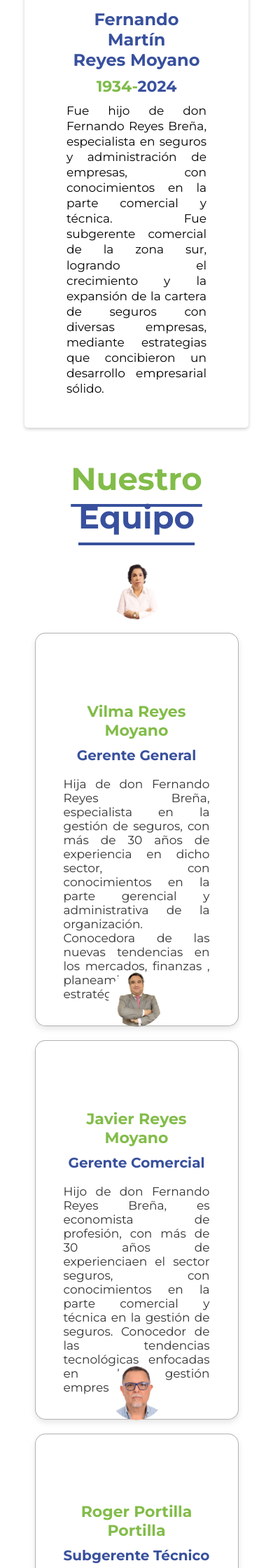
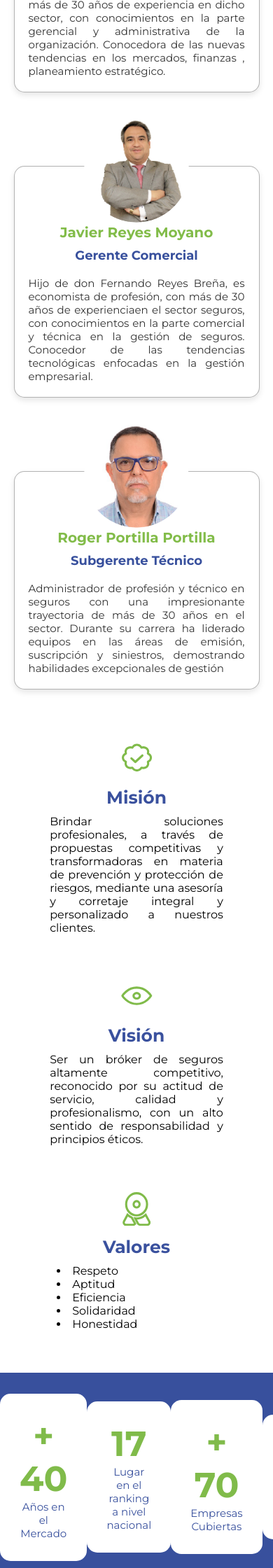
Before and after one commit to Giancarlos1024/reyes, a PHP site: page /pages/Quienes_somos.php in a window 390 px wide; the page is wider, and only the part inside the window is pictured. Shown: the part 3636-5876 px from the top of that part at 70% size. Run offline with PHP 8.4, Linux system fonts and the light colour scheme.

Commit message:
avanzando responsive

```diff
--- a/public/css/quienes_somos.css
+++ b/public/css/quienes_somos.css
@@ -122,12 +122,49 @@
         font-size: 1.8rem;
     }
 
+
+
+
+    .seguro-img {
+        height: auto; /* Mantener la proporción de la imagen */
+        max-height: 300px; /* Limitar la altura de la imagen */
+    }
+
     .text-container p {
+        font-size: 1rem; /* Tamaño de fuente ajustado */
+    }
+    .historia-section .text-container-h p {
         font-size: 1rem;
     }
+
 }
 
+/* Responsividad para dispositivos más pequeños */
+@media (max-width: 480px) {
+    .seguro-section {
+        flex-direction: column; /* Cambia a columna en pantallas pequeñas */
+    }
 
+    .text-container h1 {
+        font-size: 1.8rem;
+    }
+
+
+
+
+    .seguro-img {
+        height: auto; /* Mantener la proporción de la imagen */
+        max-height: 300px; /* Limitar la altura de la imagen */
+    }
+
+    .text-container p {
+        font-size: 1rem; /* Tamaño de fuente ajustado */
+    }
+    .historia-section .text-container-h p {
+        font-size: 1rem;
+    }
+
+}
 
 
 
@@ -186,6 +223,9 @@
 
 
 
+
+
+
 .container-gerente {
     display: flex;
     flex-wrap: wrap; /* Permite que los bloques se ajusten en varias líneas si es necesario */
@@ -194,6 +234,8 @@
     /*align-items: center;*/ /*alinear verticalmente*/
     justify-content: center; /*alinear horizontalmente*/
 }
+
+
 
 .block-gerente {
     background-color: white; /* Color de fondo blanco */
@@ -244,6 +286,62 @@
     width: 200px;
     height: 200px;
 }
+
+
+/* Ajustes para pantallas menores a 768px */
+@media (max-width: 768px) {
+    .block-gerente {
+        padding: 25px 40px;
+        max-width: 400px;
+    }
+
+    .block-gerente h1 {
+        font-size: 22px;
+    }
+
+    .block-gerente h2 {
+        font-size: 20px;
+    }
+
+    .block-gerente p {
+        font-size: 15px;
+    }
+
+    .block-gerente > img {
+        width: 180px;
+        height: 180px;
+    }
+}
+
+/* Ajustes para pantallas menores a 480px */
+@media (max-width: 480px) {
+    .block-gerente {
+        padding: 15px 20px;
+        max-width: 100%;
+    }
+
+    .block-gerente h1 {
+        font-size: 20px;
+    }
+
+    .block-gerente h2 {
+        font-size: 18px;
+    }
+
+    .block-gerente p {
+        font-size: 14px;
+    }
+
+    .block-gerente > img {
+        width: 150px;
+        height: 150px;
+    }
+}
+
+
+
+
+
 
 
 
@@ -473,22 +571,73 @@
 }
 
 
+/* Media Queries para pantallas más pequeñas */
+@media (max-width: 768px) {
+    .team-member {
+        flex: 1 1 calc(50% - 20px); /* Dos columnas en pantallas de 768px */
+    }
+    .team-member {
+        margin-top: 95px;
+    }
+    .text-container-equipo{
+        margin: 0px;
+        padding: 0px;
+    }
+    .team-member h3 {
+        margin-top: 20%;
+    }
+    .team-member p {
+        font-size: 15px;
+        text-align: justify;
+
+    }
+
+
+@media (max-width: 480px) {
+    .team-member {
+        flex: 1 1 100%; /* Una columna en pantallas de 480px */
+        margin: 10px 0; /* Ajusta el margen para mejorar el espaciado */
+        padding: 20px; /* Reduce el padding en pantallas pequeñas */
+    }
+
+    .team-member img {
+        width: 150px; /* Reduce el tamaño de la imagen */
+        height: 150px; /* Reduce el tamaño de la imagen */
+        top: -70px; /* Ajusta la posición de la imagen */
+    }
+
+    .team-member h3 {
+        font-size: 20px; /* Reduce el tamaño de la fuente */
+    }
+
+    .team-member h5 {
+        font-size: 18px; /* Reduce el tamaño de la fuente */
+    }
+
+    .team-member p {
+        font-size: 16px; /* Reduce el tamaño de la fuente */
+    }
+
+    .team-member {
+        margin-top: 95px;
+    }
+    .text-container-equipo{
+        margin: 0px;
+        padding: 0px;
+    }
+    .team-member h3 {
+        margin-top: 20%;
+    }
+    .team-member p {
+        font-size: 15px;
+        text-align: justify;
+
+    }
+}
 
 
 
 
-
-/* Responsivo para equipo */
-@media screen and (max-width: 768px) {
-    .team-member {
-        flex: 1 1 100%;
-    }
-
-    .team-member img {
-        width: 80px;
-        height: 80px;
-    }
-}
 
 
 
@@ -558,3 +707,33 @@
         flex: 1 1 100%;
     }
 }
+
+
+
+
+@media (max-width: 480px) {
+    /* Ajustes para el título "Nuestra Historia" */
+    .text-container-h h1 {
+        font-size: 30px; /* Tamaño de fuente más pequeño */
+        margin-bottom: 10px;
+    }
+
+    /* Ajustes para el título "Nuestro Equipo" */
+    .text-container-equipo h1 {
+        font-size: 30px; /* Tamaño de fuente más pequeño */
+        margin-bottom: 10px;
+    }
+}
+@media (max-width: 768px) {
+    /* Ajustes para el título "Nuestra Historia" */
+    .text-container-h h1 {
+        font-size: 30px; /* Tamaño de fuente más pequeño */
+        margin-bottom: 10px;
+    }
+
+    /* Ajustes para el título "Nuestro Equipo" */
+    .text-container-equipo h1 {
+        font-size: 30px; /* Tamaño de fuente más pequeño */
+        margin-bottom: 10px;
+    }
+}
```
Also changed, not shown: public/css/home.css (+68 -6 lines).
